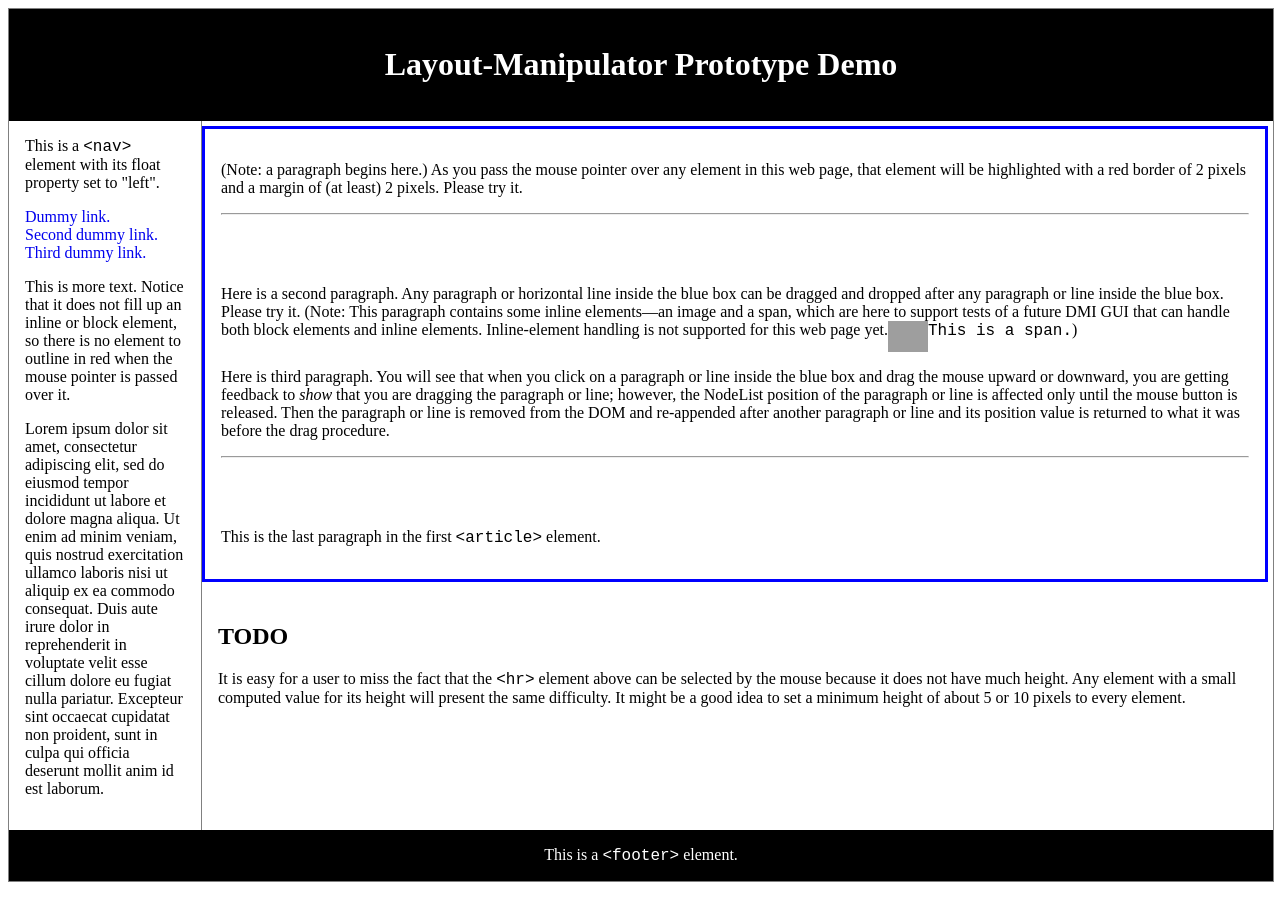
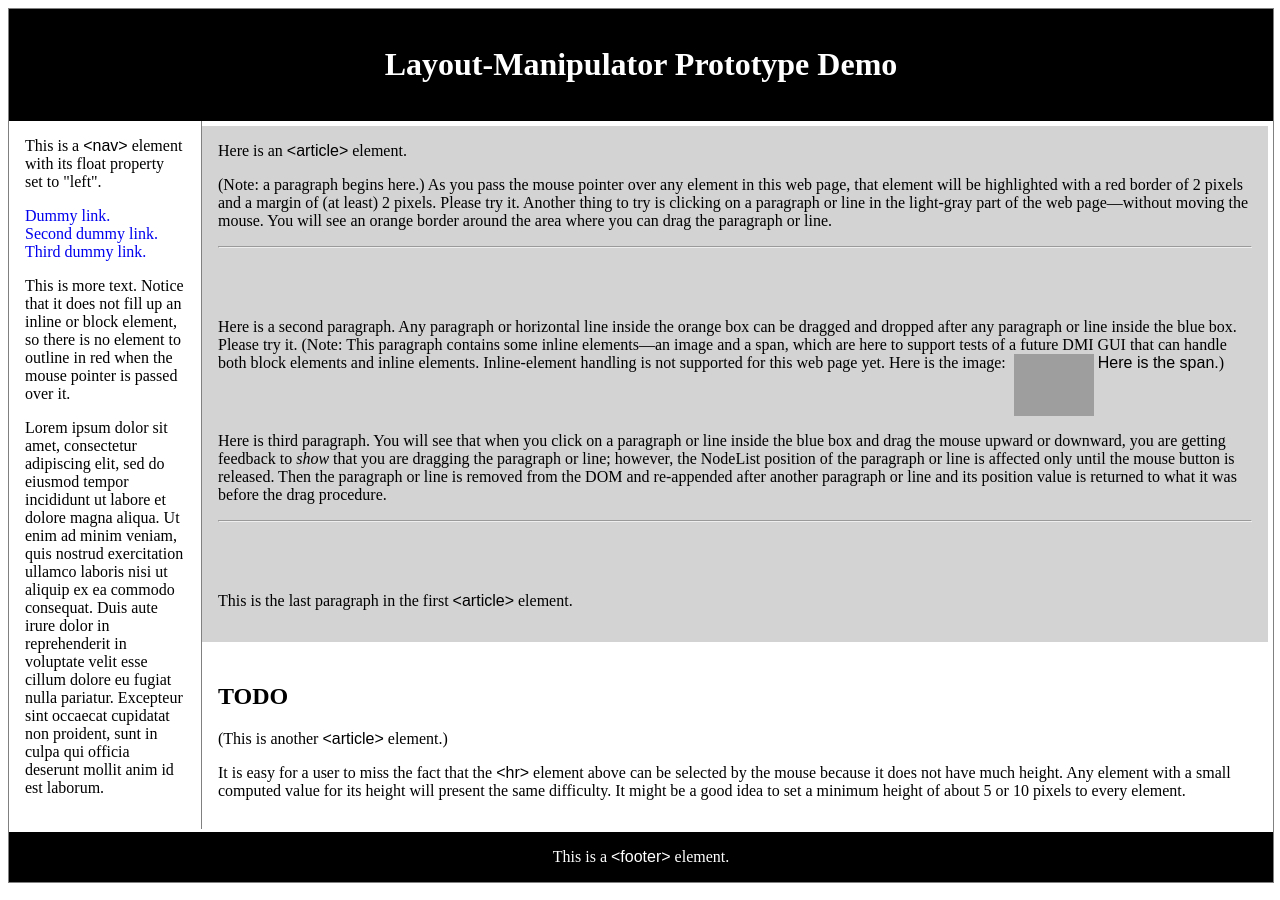
Before and after one commit to Mashweb/mashweb.github.io, a Jekyll site: the page experiments/layouts/blocks+inlines.html, which Jekyll copies as it is, in a window 1280 px wide. Built offline with Jekyll 4.4.1, drawn with Linux system fonts in a browser that asks for light colours; grey boxes are pictures that could not be loaded.

Commit message:
Corrected some bad JavaScript syntax mistakes. Clarified the text in blocks+inlines.html. Created better pointers to the live prototype demos.

```diff
--- a/experiments/js/highlighter.js
+++ b/experiments/js/highlighter.js
@@ -14,13 +14,13 @@
 handleMousemoveHighlighter = function(event) {
     var target = event.target;
     if (lastTarget != target) {
-	if (lastTarget !== undefined) {
+	if (typeof lastTarget !== "undefined") {
 	    // Restore the original style of the node over which the mouse pointer passed.
 	    lastTarget.style.border = lastTarget.zen.saveStyles.border;
 	    //lastTarget.style.display = lastTarget.zen.saveStyles.display;
 	    lastTarget.style.margin = lastTarget.zen.saveStyles.margin;
 	}
-	if (target.zen == undefined) {
+	if (typeof target.zen == "undefined") {
 	    target.zen = {};
 	    target.zen.saveStyles = {};
 	}
--- a/experiments/js/outliner.js
+++ b/experiments/js/outliner.js
@@ -6,7 +6,7 @@
     var computedPropTab = [ "margin-top",    "margin-right",    "margin-bottom",    "margin-left"    ];
     node.zen = {};
     node.zen.saveStyles = {};
-    if ( node.style !== undefined ) {
+    if ( typeof node.style !== "undefined" ) {
 	node.zen.saveStyles.border = node.style.border;
 	// FIXME: This isn't optimal. It should do something like what the ensureMargin function does, but for borders.
 	node.style.border = "2px solid red";
--- a/experiments/layouts/blocks+inlines.html
+++ b/experiments/layouts/blocks+inlines.html
@@ -29,10 +29,11 @@
 	    </nav>
 
 	    <div>
-		<article class="container-box" style="border: 3px solid blue; margin: 5px;">
-		    <p>(Note: a paragraph begins here.) As you pass the mouse pointer over any element in this web page, that element will be highlighted with a red border of 2 pixels and a margin of (at least) 2 pixels. Please try it.</p>
+		<article class="container-box" style="margin: 5px; background-color: lightgray">
+		    Here is an <span class="elem">&lt;article&gt;</span> element.
+		    <p>(Note: a paragraph begins here.) As you pass the mouse pointer over any element in this web page, that element will be highlighted with a red border of 2 pixels and a margin of (at least) 2 pixels. Please try it. Another thing to try is clicking on a paragraph or line in the light-gray part of the web page&mdash;without moving the mouse. You will see an orange border around the area where you can drag the paragraph or line.</p>
 		    <hr>
-		    <p>Here is a second paragraph. Any paragraph or horizontal line inside the blue box can be dragged and dropped after any paragraph or line inside the blue box. Please try it. (Note: This paragraph contains some inline elements&mdash;an image and a span, which are here to support tests of a future DMI GUI that can handle both block elements and inline elements. Inline-element handling is not supported for this web page yet.<img src="images/birds.png" style="height:31px; width:40px; vertical-align:text-top;"></img><span class="elem">This is a span.</span>)</p>
+		    <p>Here is a second paragraph. Any paragraph or horizontal line inside the orange box can be dragged and dropped after any paragraph or line inside the blue box. Please try it. (Note: This paragraph contains some inline elements&mdash;an image and a span, which are here to support tests of a future DMI GUI that can handle both block elements and inline elements. Inline-element handling is not supported for this web page yet. Here is the image: &nbsp;<img src="images/birds.png" style="height:62px; width:80px; vertical-align:text-top;"></img>&nbsp;<span class="elem">Here is the span.</span>)</p>
 		    <p>Here is third paragraph. You will see that when you click on a paragraph or line inside the blue box and drag the mouse upward or downward, you are getting feedback to <em>show</em> that you are dragging the paragraph or line; however, the NodeList position of the paragraph or line is affected only until the mouse button is released. Then the paragraph or line is removed from the DOM and re-appended after another paragraph or line and its position value is returned to what it was before the drag procedure.</p>
 		    <hr>
 		    <p>This is the last paragraph in the first <span class="elem">&lt;article&gt;</span> element.</p>
@@ -40,6 +41,7 @@
 
 		<article>
 		    <h2>TODO</h2>
+		    (This is another <span class="elem">&lt;article&gt;</span> element.)
 		    <p>It is easy for a user to miss the fact that the <span class="elem">&lt;hr&gt;</span> element above can be selected by the mouse because it does not have much height. Any element with a small computed value for its height will present the same difficulty. It might be a good idea to set a minimum height of about 5 or 10 pixels to every element.</p>
 		</article>
 	    </div>
--- a/experiments/layouts/css/styles.css
+++ b/experiments/layouts/css/styles.css
@@ -1,5 +1,5 @@
 .elem {
-    font-family: 'Courier New', Courier, monospace;
+    font-family: 'Arial', Helvetica, sans-serif;
 }
 
 hr {
```
Also changed, not shown: docs/whitepaper.html (+6 -5 lines).
